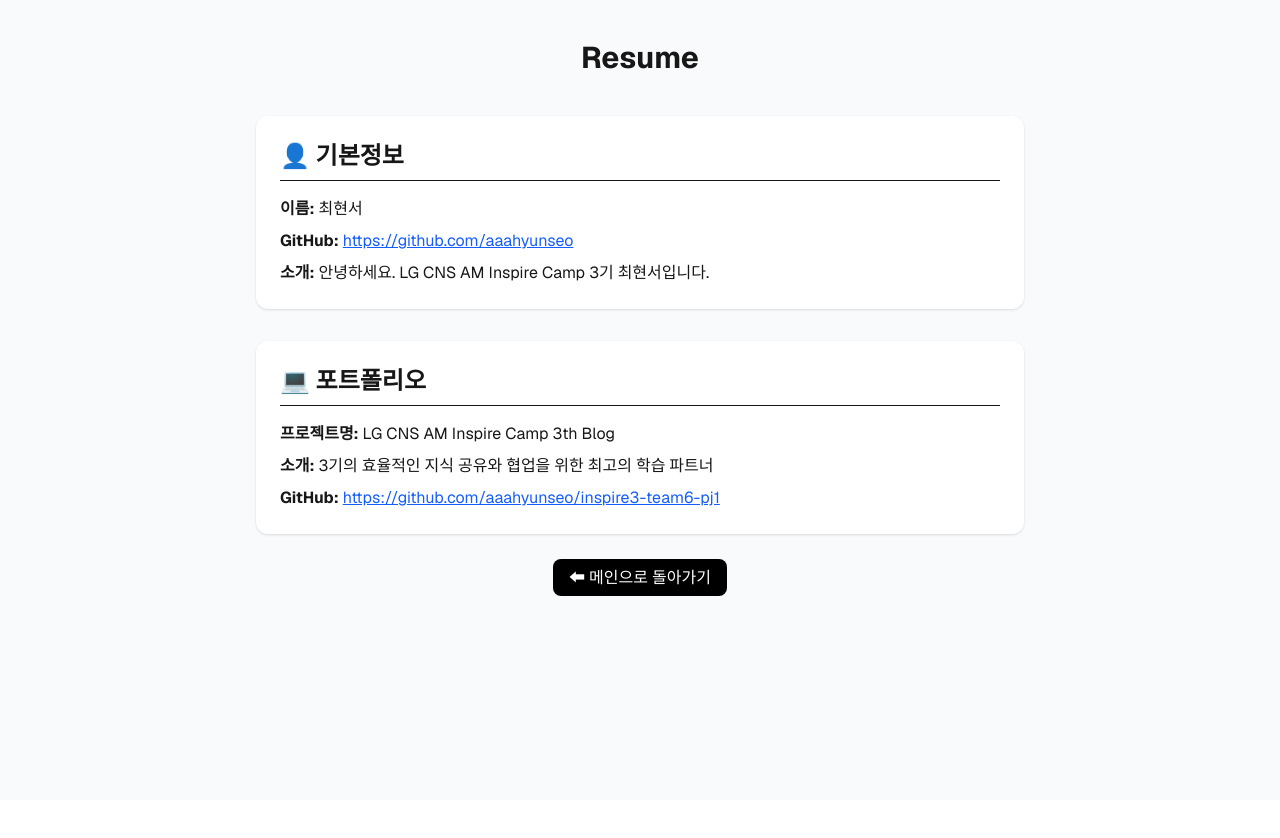
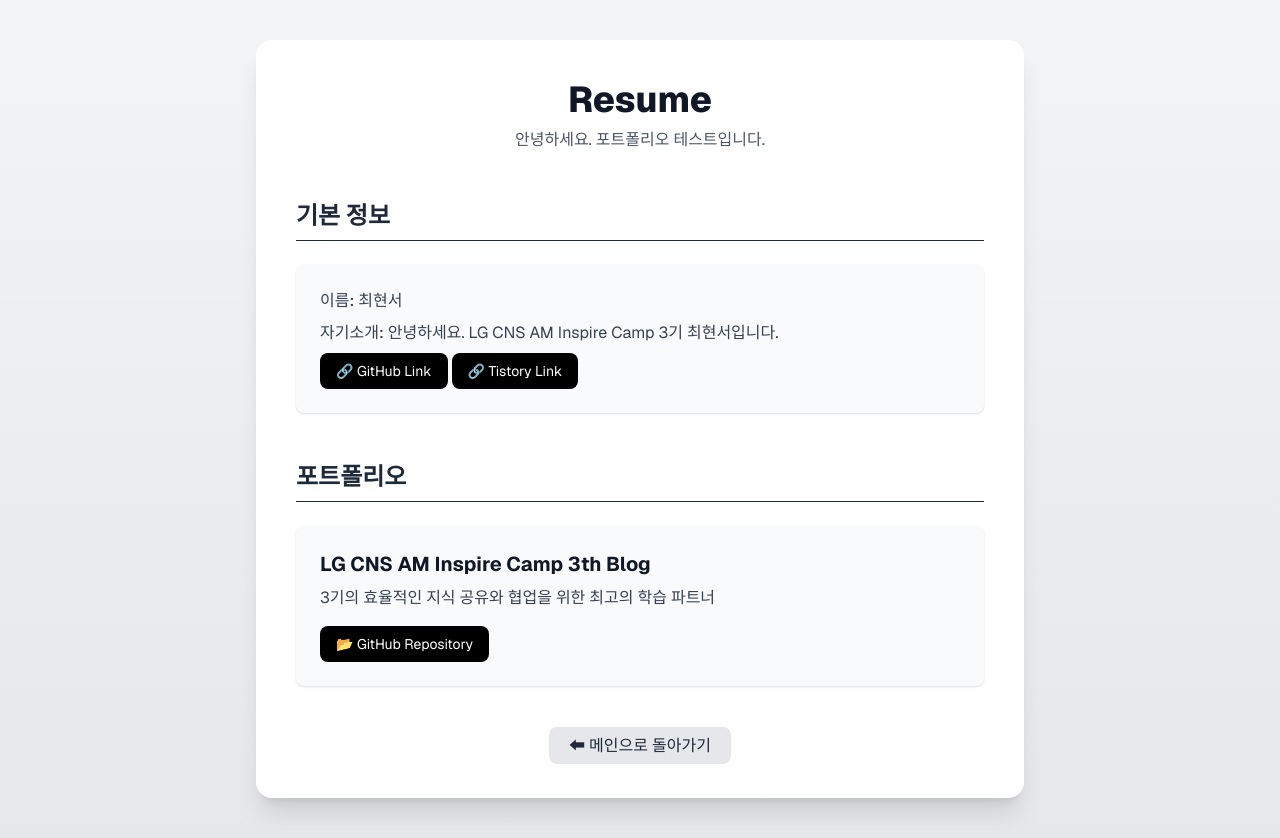
Before and after one commit to aaahyunseo/first-deploy, a Next.js app: page /resume in a window 1280 px wide. Before the commit the page ends 800 px from the top, so only its background shows below. Built offline with nearby package versions, Linux system fonts and the light colour scheme.

Commit message:
resume 페이지 수정
- 기본 정보에 블로그 링크 정보 추가
- Resume 페이지 디자인 수정

```diff
--- a/src/app/resume/page.tsx
+++ b/src/app/resume/page.tsx
@@ -4,65 +4,81 @@
 
 export default function ResumePage() {
   return (
-    <main className="font-sans min-h-screen p-10 bg-gray-50">
-      <div className="max-w-3xl mx-auto">
-        <h1 className="text-3xl font-bold mb-10 text-center">Resume</h1>
+    <main className="font-sans min-h-screen p-10 bg-gradient-to-b from-gray-100 to-gray-200">
+      <div className="max-w-3xl mx-auto bg-white shadow-xl rounded-2xl p-10">
+        {/* Header */}
+        <header className="text-center mb-12">
+          <h1 className="text-4xl font-extrabold text-gray-900 mb-2">
+            Resume
+          </h1>
+          <p className="text-gray-600">안녕하세요. 포트폴리오 테스트입니다.</p>
+        </header>
 
-        {/* General Info */}
-        <section className="mb-8 p-6 bg-white shadow rounded-xl">
-          <h2 className="text-2xl font-semibold mb-4 border-b pb-2">
-            👤 기본정보
+        {/* 기본 정보 Section */}
+        <section className="mb-12">
+          <h2 className="text-2xl font-semibold text-gray-800 mb-6 border-b pb-2">
+            기본 정보
           </h2>
-          <p className="mb-2">
-            <strong>이름:</strong> {generalInfo.name}
-          </p>
-          <p className="mb-2">
-            <strong>GitHub:</strong>{" "}
+          <div className="bg-gray-50 p-6 rounded-lg shadow-sm hover:shadow-md transition">
+            <ul className="space-y-2 text-gray-700">
+              <li>
+                <span className="font-medium">이름:</span> {generalInfo.name}
+              </li>
+              <li>
+                <span className="font-medium">자기소개:</span> {generalInfo.introduction}
+              </li>
+              <li>
                 <a
                 href={generalInfo.git_url}
                 target="_blank"
-              className="text-blue-600 underline hover:text-blue-800"
+                className="inline-block px-4 py-2 bg-black text-white text-sm rounded-lg hover:bg-gray-800 transition"
                 >
-              {generalInfo.git_url}
+                🔗 GitHub Link
                 </a>
-          </p>
-          <p>
-            <strong>소개:</strong> {generalInfo.introduction}
-          </p>
+                &nbsp;
+                <a
+                href={generalInfo.blog_url}
+                target="_blank"
+                className="inline-block px-4 py-2 bg-black text-white text-sm rounded-lg hover:bg-gray-800 transition"
+                >
+                🔗 Tistory Link
+                </a>
+              </li>
+            </ul>
+          </div>
         </section>
 
-        {/* Portfolio */}
-        <section className="p-6 bg-white shadow rounded-xl mb-8">
-          <h2 className="text-2xl font-semibold mb-4 border-b pb-2">
-            💻 포트폴리오
+        {/* Portfolio Section */}
+        <section className="mb-12">
+          <h2 className="text-2xl font-semibold text-gray-800 mb-6 border-b pb-2">
+            포트폴리오
           </h2>
-          <p className="mb-2">
-            <strong>프로젝트명:</strong> {portfolio.project_name}
+          <div className="bg-gray-50 p-6 rounded-lg shadow-sm hover:shadow-md transition">
+            <h3 className="text-xl font-bold text-gray-900 mb-2">
+              {portfolio.project_name}
+            </h3>
+            <p className="text-gray-700 mb-4">
+              {portfolio.project_introduction}
             </p>
-          <p className="mb-2">
-            <strong>소개:</strong> {portfolio.project_introduction}
-          </p>
-          <p>
-            <strong>GitHub:</strong>{" "}
             <a
               href={portfolio.project_github_url}
               target="_blank"
-              className="text-blue-600 underline hover:text-blue-800"
+              className="inline-block px-4 py-2 bg-black text-white text-sm rounded-lg hover:bg-gray-800 transition"
             >
-              {portfolio.project_github_url}
+              📂 GitHub Repository
             </a>
-          </p>
+          </div>
         </section>
 
-        {/* 🔘 메인으로 돌아가기 버튼 */}
-        <div className="text-center">
+        {/* Footer - Back Button */}
+        <footer className="text-center">
           <Link
             href="/"
-            className="px-4 py-2 bg-black text-white rounded-lg hover:bg-gray-800 transition"
+            className="px-5 py-2 bg-gray-200 text-gray-800 rounded-lg hover:bg-gray-300 transition"
           >
             ⬅ 메인으로 돌아가기
           </Link>
-        </div>
+        </footer>
       </div>
     </main>
   );
--- a/src/service/resume_general_info_service.json
+++ b/src/service/resume_general_info_service.json
@@ -1,5 +1,6 @@
 {
     "name" : "최현서",
     "git_url" : "https://github.com/aaahyunseo",
+    "blog_url" : "https://aaahyunseo.tistory.com/",
     "introduction" : "안녕하세요. LG CNS AM Inspire Camp 3기 최현서입니다."
 }
```
Lines whose indentation alone changed are shown as unchanged.
